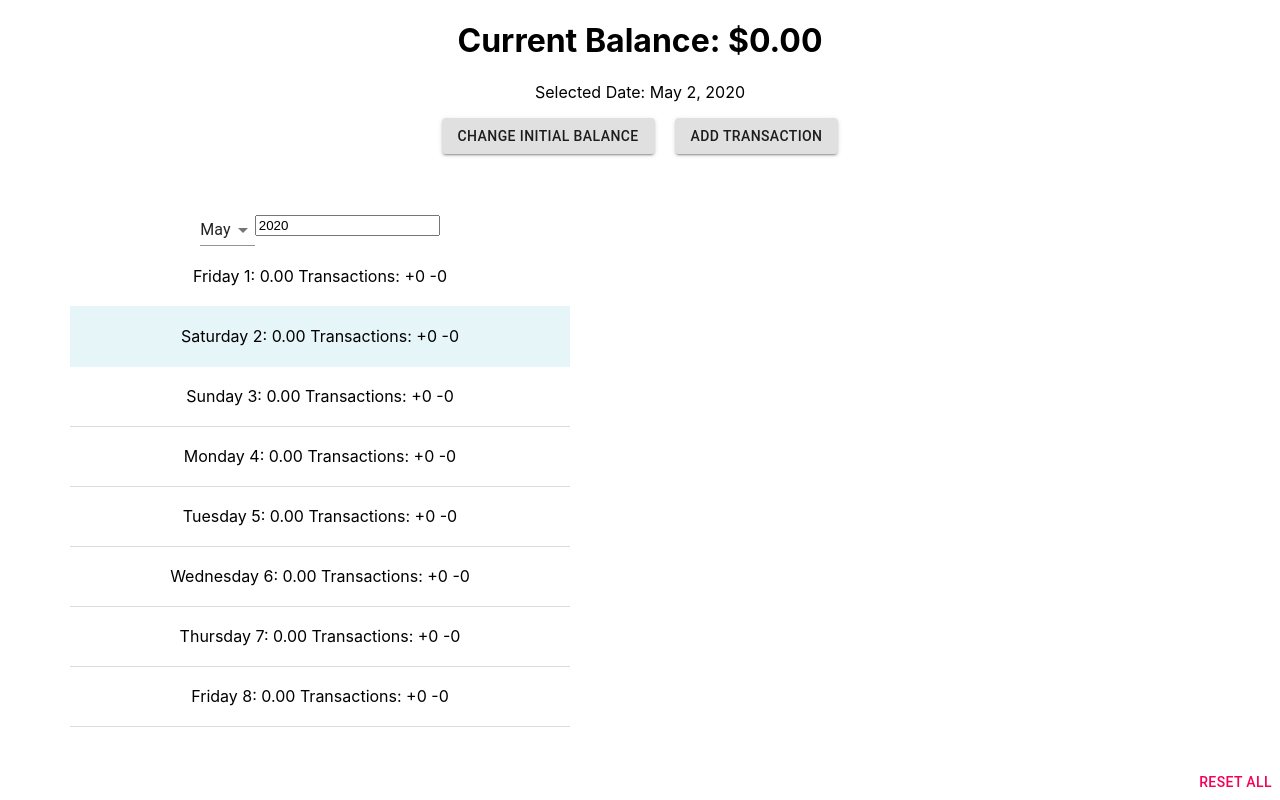
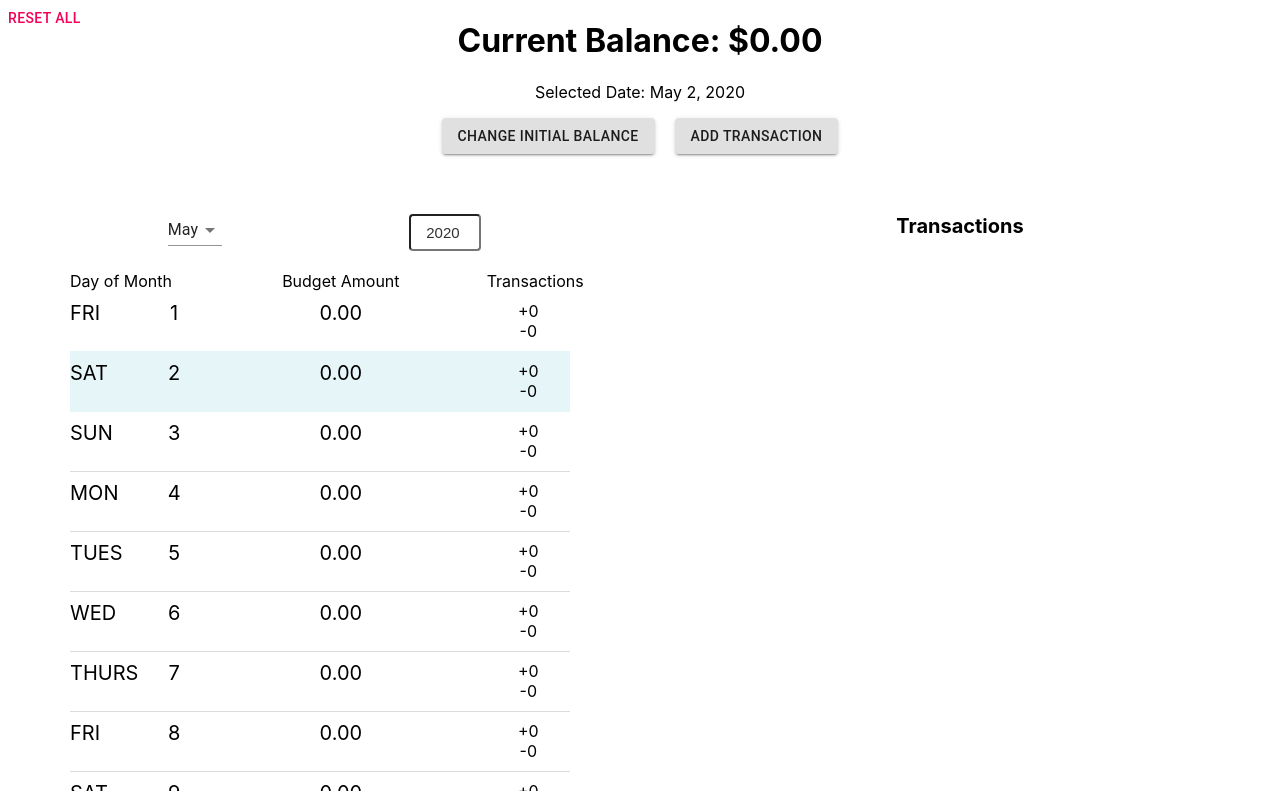
Before and after one commit to ArronVan/budgetcalendar, a React (Create React App) app: page / in a window 1280 px wide. Built offline with nearby package versions, Linux system fonts and the light colour scheme.

Commit message:
styling improvements

```diff
--- a/src/Calendar.css
+++ b/src/Calendar.css
@@ -23,3 +23,16 @@
     justify-content: center;
     background-color: #e6f5f8;
 }
+
+.CalendarListHeader {
+    width: 500px;
+    margin: auto;
+}
+
+.YearInput {
+    font-size: 15px;
+    padding: 8px 15px;
+    border-radius: 4px;
+    color: #333;
+    width: 15%;
+}
--- a/src/Calendar.js
+++ b/src/Calendar.js
@@ -1,11 +1,12 @@
 import React from 'react'
-import { getAllDaysInMonth, getDayOfWeekName } from './DateFunctions'
+import { getAllDaysInMonth, getDayOfWeekShortName } from './DateFunctions'
 import { FixedSizeList as List } from 'react-window'
 import { getDate, getMonth, getYear, isSameDay } from 'date-fns'
 import FormControl from '@material-ui/core/FormControl'
 import Select from '@material-ui/core/Select'
 import MenuItem from '@material-ui/core/MenuItem'
 import NumberFormat from 'react-number-format'
+import Grid from '@material-ui/core/Grid'
 
 import './Calendar.css'
 
@@ -14,34 +15,21 @@ class Calendar extends React.Component {
         super(props);
         this.state = {
             month: getMonth(this.props.selectedDate),
-            year: getYear(this.props.selectedDate),
-            yearInput: getYear(this.props.selectedDate).toString()
+            year: getYear(this.props.selectedDate)
         }
     }
 
     render() {
-        let allDaysInMonth = getAllDaysInMonth(new Date(this.state.year, this.state.month, 1));
+        var inputtedDate = new Date(this.state.year, this.state.month, 1);
+        inputtedDate.setFullYear(this.state.year);
+
+        var allDaysInMonth = getAllDaysInMonth(inputtedDate);
 
         return (
             <>
-                {/*
-                <ul>
-                    {this.props.dates.map((day, index) => {
-                        return <li key={index}>
-                            Date: {getDayOfWeekName(day.date)} - Budget: {this.props.getBudgetAmountOnDate(day.date)} - Additions:[{day.increases.map((inc) => {
-                                return <>
-                                    {inc.description}: {inc.value}&nbsp;
-                                </>;
-                            })}]
-                            - Subtractions[{day.decreases.map((dec) => {
-                                return <>
-                                    {dec.description}: {dec.value}&nbsp;
-                                </>
-                            })}]
-                        </li>
-                    })}
-                </ul>
-                */}
+                <div className="CalendarListHeader">
+                    <Grid container justify="center" spacing={0}>
+                        <Grid item xs={6}>
                             <FormControl>
                                 <Select value={this.state.month} onChange={(event) => this.setState({month: event.target.value})}>
                                     <MenuItem value={0}>Janurary</MenuItem>
@@ -58,18 +46,36 @@ class Calendar extends React.Component {
                                     <MenuItem value={11}>December</MenuItem>
                                 </Select>
                             </FormControl>
+                        </Grid>
+                        <Grid item xs={6}>
                             <NumberFormat
                                 defaultValue={this.state.year}
                                 thousandSeparator={false}
                                 allowNegative={false}
                                 decimalScale={0}
-                  isAllowed={(values => {return values.floatValue < 10000;})}
+                                isAllowed={(values => {return values.value === "" || values.floatValue < 10000;})}
                                 onValueChange={(values) => {
                                 this.setState({
                                     year: values.floatValue > 0 ? values.floatValue : 0
                                     });}
                                 }
+                                className="YearInput"
                             />
+                        </Grid>
+                    </Grid>
+                    <br/>
+                    <Grid container justify="center" spacing={0}>
+                        <Grid item xs={3} style={{textAlign: 'left'}}>
+                            Day of Month
+                        </Grid>
+                        <Grid item xs={7}>
+                            Budget Amount
+                        </Grid>
+                        <Grid item xs={2}>
+                            Transactions
+                        </Grid>
+                    </Grid>
+                </div>
                 <div className="List">
                     <List
                         height={500}
@@ -81,8 +87,22 @@ class Calendar extends React.Component {
                             <div style={style}
                                  onClick={() => this.props.changeSelectedDate(allDaysInMonth[index])}
                                  className={isSameDay(allDaysInMonth[index], this.props.selectedDate) ? "CalendarListSelected" : "CalendarList"}>
-                                {getDayOfWeekName(allDaysInMonth[index])} {getDate(allDaysInMonth[index])}: {this.props.getBudgetAmountOnDate(allDaysInMonth[index])}
-                                &nbsp;Transactions: +{this.props.getAddTransactionsOnDate(allDaysInMonth[index]).length} -{this.props.getSubTransactionsOnDate(allDaysInMonth[index]).length}
+                                     <Grid container justify="center" spacing={0}>
+                                         <Grid item xs={2} style={{fontSize: 20, textAlign: 'left'}}>
+                                            {getDayOfWeekShortName(allDaysInMonth[index])}
+                                         </Grid>
+                                         <Grid item xs={1} style={{fontSize: 20}}>
+                                             {getDate(allDaysInMonth[index])}
+                                         </Grid>
+                                         <Grid item xs={7} style={{fontSize: 20}}>
+                                            {this.props.getBudgetAmountOnDate(allDaysInMonth[index])}
+                                         </Grid>
+                                         <Grid item xs={2}>
+                                            +{this.props.getAddTransactionsOnDate(allDaysInMonth[index]).length}
+                                            <br/>
+                                            -{this.props.getSubTransactionsOnDate(allDaysInMonth[index]).length}
+                                         </Grid>
+                                     </Grid>
                             </div>
                         )}
                     </List>
--- a/src/DateFunctions.js
+++ b/src/DateFunctions.js
@@ -9,6 +9,18 @@ export const getDayOfWeekName = (date) => {
     else if (isThursday(date)) return 'Thursday';
     else if (isFriday(date)) return 'Friday';
     else if (isSaturday(date)) return 'Saturday';
+
+    return '';
+}
+
+export const getDayOfWeekShortName = (date) => {
+    if (isSunday(date)) return 'SUN';
+    else if (isMonday(date)) return 'MON';
+    else if (isTuesday(date)) return 'TUES';
+    else if (isWednesday(date)) return 'WED';
+    else if (isThursday(date)) return 'THURS';
+    else if (isFriday(date)) return 'FRI';
+    else if (isSaturday(date)) return 'SAT';
 
     return '';
 }
--- a/src/Main.css
+++ b/src/Main.css
@@ -7,8 +7,8 @@
 
 .reset {
     position: absolute;
-    bottom: 0;
-    right: 0;
+    top: 0;
+    left: 0;
 }
 
 .modal {
--- a/src/Main.js
+++ b/src/Main.js
@@ -11,6 +11,9 @@ import Modal from '@material-ui/core/Modal'
 
 import './Main.css'
 import 'react-notifications/lib/notifications.css';
+
+const LOCAL_STORAGE_BUDGET_KEY = 'budgetCalendar.budget';
+const LOCAL_STORAGE_DATES_KEY = 'budgetCalendar.dates';
 
 class Main extends React.Component {
     constructor(props) {
@@ -33,18 +36,54 @@ class Main extends React.Component {
         this.closeResetModal = this.closeResetModal.bind(this);
         this.openResetModal = this.openResetModal.bind(this);
         this.resetAllData = this.resetAllData.bind(this);
+        this.loadStates = this.loadStates.bind(this);
+    }
+
+    saveStates() {
+        localStorage.setItem(LOCAL_STORAGE_BUDGET_KEY, JSON.stringify(this.state.budget));
+        localStorage.setItem(LOCAL_STORAGE_DATES_KEY, JSON.stringify(this.state.dates));
+    }
+
+    loadStates() {
+        const storedBudget = JSON.parse(localStorage.getItem(LOCAL_STORAGE_BUDGET_KEY));
+        const storedDates = JSON.parse(localStorage.getItem(LOCAL_STORAGE_DATES_KEY));
+
+        if (storedBudget)
+            this.setState({budget: storedBudget});
+        if (storedDates)
+            this.setState({dates: storedDates});
+    }
+
+    componentDidMount() {
+        this.loadStates();
+
+        window.addEventListener(
+            "beforeunload",
+            this.saveStates.bind(this)
+        );
+    }
+
+    componentWillUnmount() {
+        window.removeEventListener(
+            "beforeunload",
+            this.saveStates.bind(this)
+        );
+
+        this.saveStates();
     }
 
     addDate = (date) => {
         this.setState((state, props) => ({
             dates: [...this.state.dates, date]
         }));
+        this.saveStates();
     }
 
     changeBudget(amount) {
         this.setState({
             budget: amount
         });
+        this.saveStates();
     }
 
     changeSelectedDate(date) {
@@ -117,6 +156,7 @@ class Main extends React.Component {
             newDate.decreases = [{description: description, value: amount}];
 
         this.addDate(newDate);
+        this.saveStates();
     }
 
     deleteTransactionOnSelectedDate(index, isAdd) {
@@ -150,6 +190,7 @@ class Main extends React.Component {
         }
 
         this.setState({dates: dateEntry});
+        this.saveStates();
     }
 
     createNotification(type, title, message) {
@@ -184,6 +225,7 @@ class Main extends React.Component {
         });
         this.closeResetModal();
         this.createNotification('info', null, "All transactions have been removed and the current balance has been set to $0.");
+        this.saveStates();
     }
 
     render() {
--- a/src/Transaction.css
+++ b/src/Transaction.css
@@ -2,6 +2,7 @@
     list-style-type: none;
     padding: 0;
     margin-bottom: 40px;
+    width: 400px;
 }
 
 .list li {
--- a/src/Transaction.js
+++ b/src/Transaction.js
@@ -1,5 +1,6 @@
 import React from 'react'
 import Button from '@material-ui/core/Button'
+import Grid from '@material-ui/core/Grid'
 
 import './Transaction.css'
 
@@ -43,12 +44,20 @@ class Transaction extends React.Component {
     render() {
         return (
             <div ref={node => { this.node = node; }}>
+                <b style={{fontSize: 20}}>Transactions</b>
                 <ul className="list">
                     {this.props.increases.map((item, index) => {
                         return <>
                             <li className="plus">
-                                +${item.value} {item.description}
-                                <button className="delete-btn" onClick={() => this.enableDeleteConfirm(index, true)}>x</button>
+                                <Grid container justify="center" spacing={0}>
+                                    <Grid item xs style={{textAlign: 'left'}}>
+                                        {item.description}
+                                    </Grid>
+                                    <Grid item xs style={{textAlign: 'right'}}>
+                                        +${item.value.toFixed(2)}
+                                        <button className="delete-btn" onClick={() => this.enableDeleteConfirm(index, true)}>x</button>
+                                    </Grid>
+                                </Grid>
                             </li>
                             {index === this.state.deleteSelected && this.state.onAdd ? <>
                                 Are you sure you want to remove this transaction?
@@ -61,7 +70,12 @@ class Transaction extends React.Component {
                     {this.props.decreases.map((item, index) => {
                         return <>
                             <li className="minus">
-                                -${item.value} {item.description}
+                                <Grid item xs style={{textAlign: 'left'}}>
+                                    {item.description}
+                                </Grid>
+                                <Grid item xs style={{textAlign: 'right'}}>
+                                    -${item.value.toFixed(2)}
+                                </Grid>
                                 <button className="delete-btn" onClick={() => this.enableDeleteConfirm(index, false)}>x</button>
                             </li>
                             {index === this.state.deleteSelected && !this.state.onAdd ? <>
```
Lines whose indentation alone changed are shown as unchanged.
